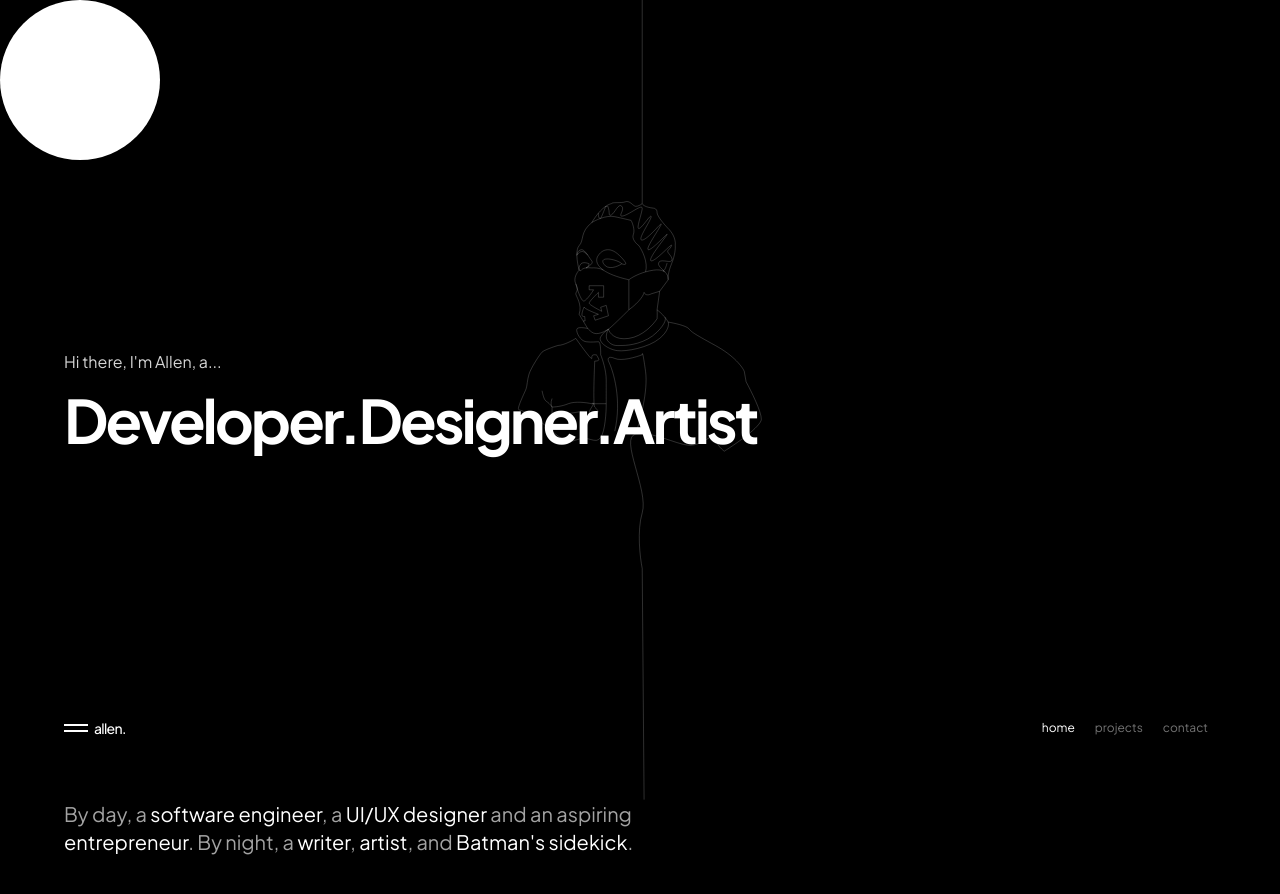
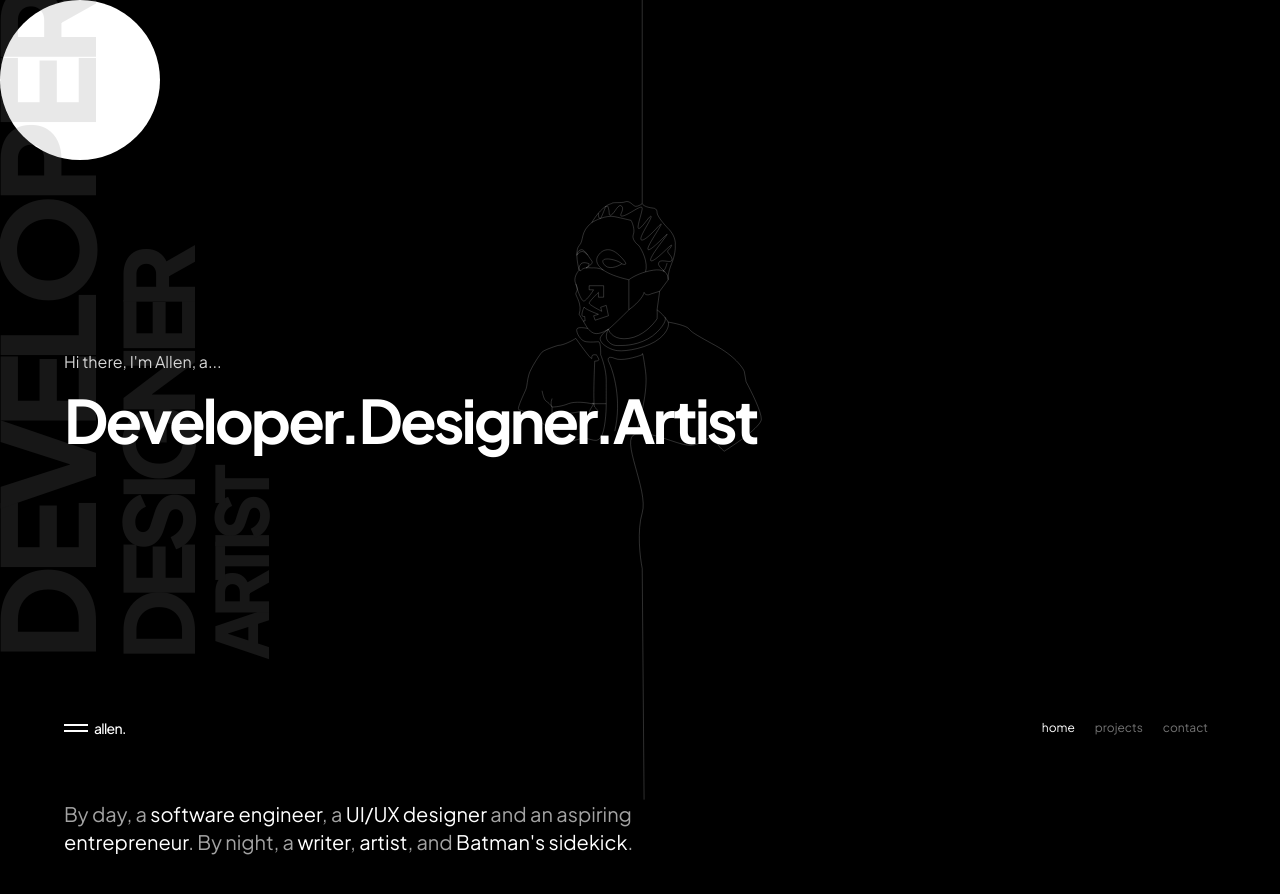
Before and after one commit to LawEyez/portfolio, a Next.js app: page / in a window 1280 px wide. Shown: the top 894 px of the page. Built offline with nearby package versions, Linux system fonts and the light colour scheme.

Commit message:
Add rotated text.

```diff
--- a/src/app/page.tsx
+++ b/src/app/page.tsx
@@ -3,7 +3,24 @@ import Image from 'next/image'
 export default function Home() {
   return (
     <section className="relative h-screen w-full">
-      <div className="flex items-center h-full container">
+        <div className="absolute w-64 -rotate-90 translate-y-96">
+          <div className="uppercase text-neutral-900 text-9xl font-black
+          tracking-[-10px]">
+            developer
+          </div>
+
+          <div className="uppercase text-neutral-900 text-8xl font-black
+          tracking-[-10px]">
+            designer
+          </div>
+
+          <div className="uppercase text-neutral-900 text-7xl font-black
+          tracking-[-10px]">
+            artist
+          </div>
+        </div>
+      <div className="relative flex items-center h-full container">
+
         <div className='w-full space-y-4 break-words'>
           <p className="text-neutral-300">Hi there, I&apos;m Allen, a...</p>
           <div className="capitalize font-bold text-6xl flex flex-col lg:flex-row
```
